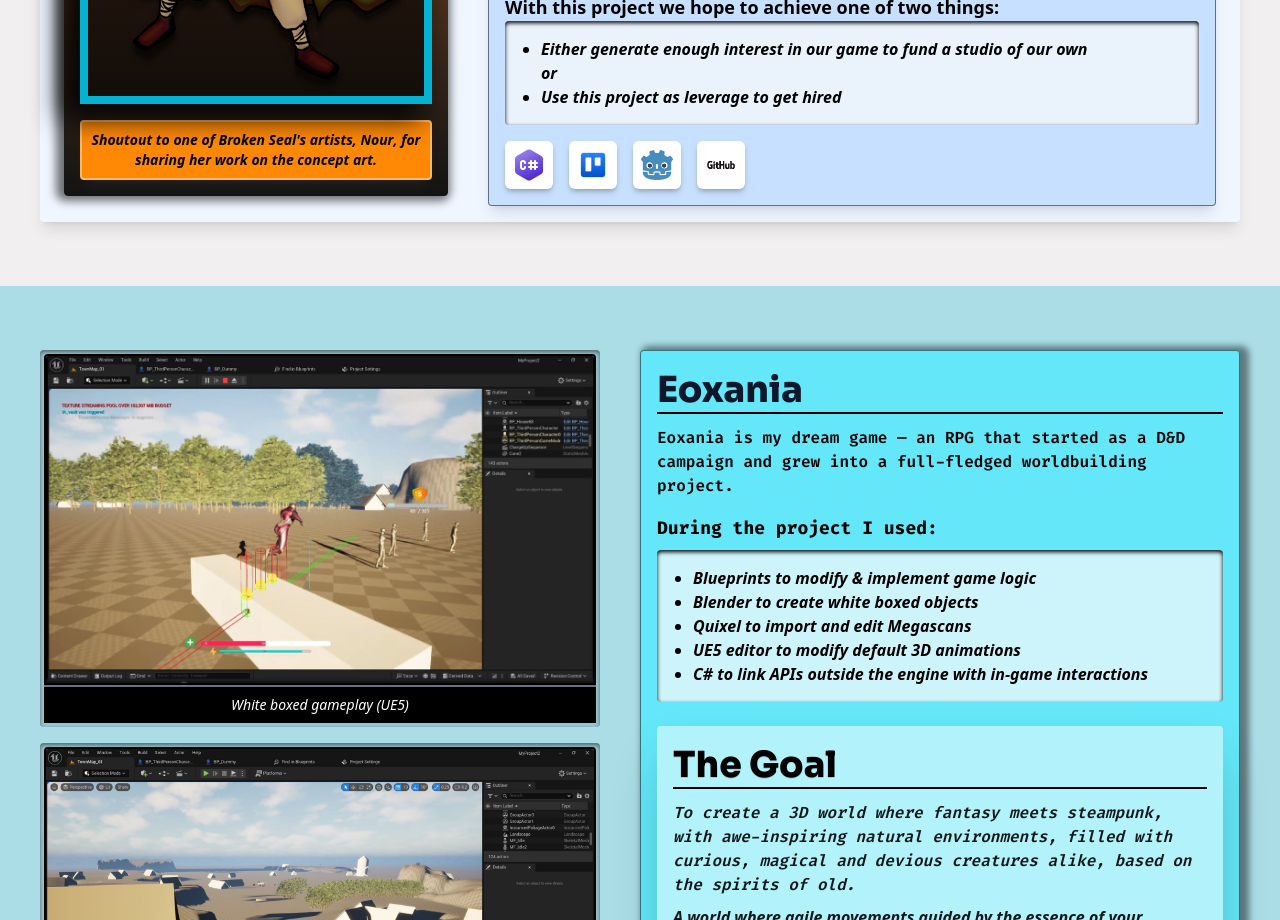
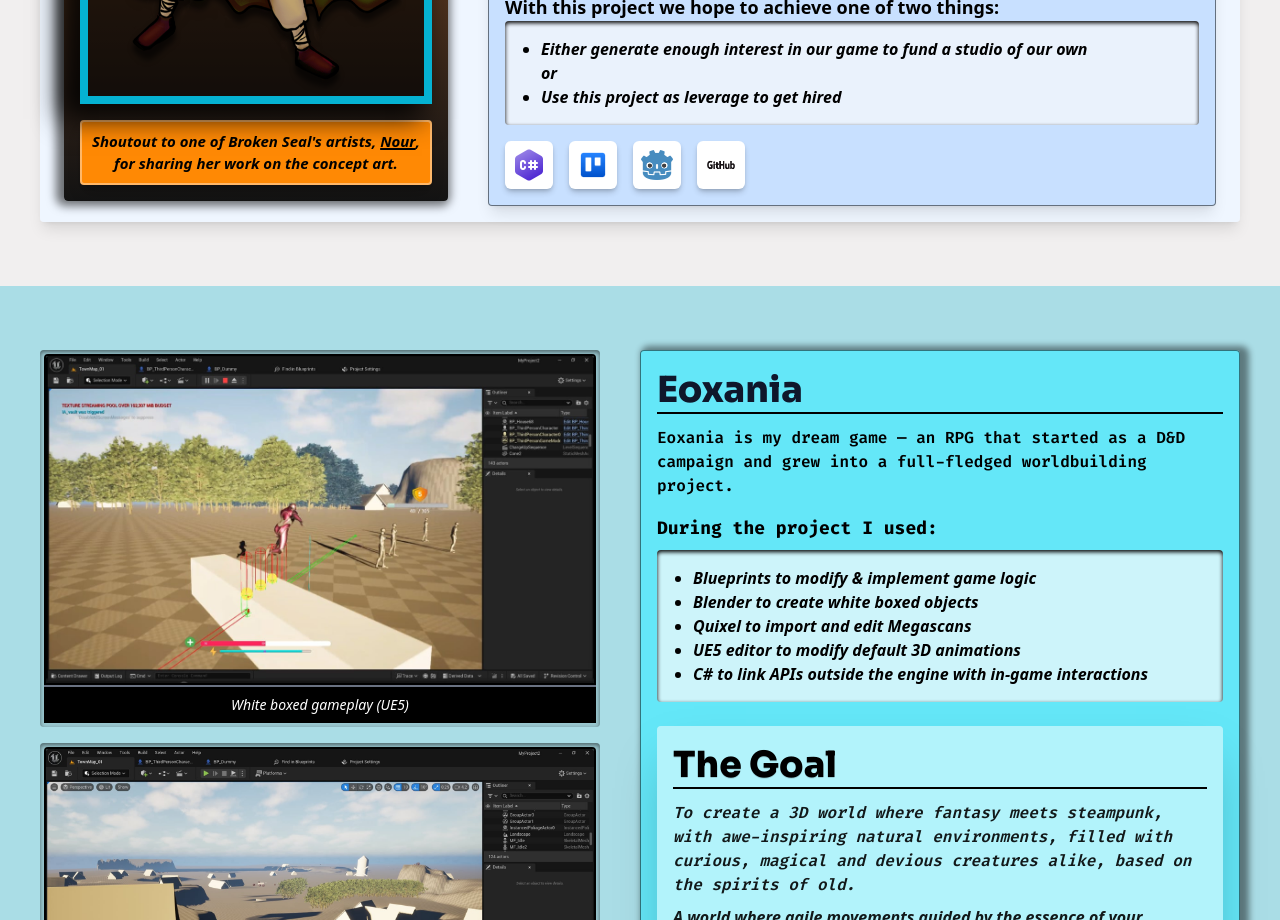
Before and after one commit to TeodorFredriksson95/cv-website-2025, a Next.js app: page /gamedevelopment in a window 1280 px wide. Shown: the part 940-1860 px from the top of the page. Built offline with nearby package versions, Linux system fonts and the light colour scheme.

Commit message:
fix: update text size and link hover styles for better readability in GamesPage component

```diff
--- a/src/app/gamedevelopment/page.tsx
+++ b/src/app/gamedevelopment/page.tsx
@@ -41,12 +41,12 @@ export default function GamesPage() {
                     className="absolute inset-0 w-full h-full md:scale-[1.2] scale-[1.1] -translate-x-[15%] -translate-y-[5%] md:-translate-y-[10%]"
                   />
                 </div>
-                <p className="mt-4 shadow-lg/20 shadow-slate-50/20 border-2 border-orange-300 bg-orange-400 rounded p-2 font-semibold text-sm  italic text-center px-2">
+                <p className="mt-4 shadow-lg/20  border-2 border-orange-300 bg-orange-400 rounded p-2 font-semibold text-[15px] italic text-center px-2">
                   Shoutout to one of Broken Seal's artists,{" "}
                   <Link
                     href="https://linktr.ee/nourelagha"
                     target="blank"
-                    className="hover:underline decoration-primary decoration-2 underline-accent"
+                    className="hover:decoration-black/70 underline decoration-black decoration-2 underline-accent hover:text-black/70"
                   >
                     <span className="text font-bold">Nour</span>
                   </Link>
```
